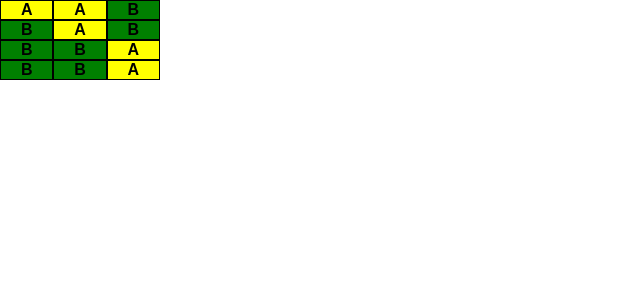
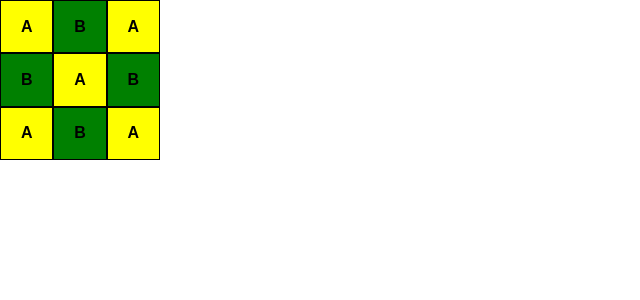
Before and after one commit to Ladrillo/oreka, a React (Create React App) app: page / in a window 1280 px wide. Shown: the top 300 px of the page, without its empty margins (0-640 px from the left). Built offline with nearby package versions, Linux system fonts and the light colour scheme.

Commit message:
refactor a little

```diff
--- a/src/components/Board.js
+++ b/src/components/Board.js
@@ -27,13 +27,12 @@ export default class Board extends React.Component {
     super(props);
     this.state = {
       board: [
-        ['A', 'A', 'B'],
-        ['B', 'A', 'B'],
-        ['B', 'B', 'A'],
-        ['B', 'B', 'A'],
+        [{value: 'A'}, {value: 'B'}, {value: 'A'}],
+        [{value: 'B'}, {value: 'A'}, {value: 'B'}],
+        [{value: 'A'}, {value: 'B'}, {value: 'A'}],
       ],
       size: {
-        x: 10, y: 5
+        x: 10, y: 10
       }
     };
   }
@@ -46,7 +45,7 @@ export default class Board extends React.Component {
         {
           board.map((row, y) => (
             row.map((cell, x) => (
-              <Cell x={x} y={y} value={board[y][x]} />
+              <Cell x={x} y={y} item={board[y][x]} />
             ))
           ))
         }
--- a/src/components/Cell.js
+++ b/src/components/Cell.js
@@ -11,10 +11,10 @@ const StyledCell = styled.div`
   font-weight: bold;
 `;
 
-export default function Cell({ x, y, value }) {
+export default function Cell({ x, y, item }) {
   return (
-    <StyledCell value={value}>
-      {value}
+    <StyledCell value={item.value}>
+      {item.value}
     </StyledCell>
   );
 }
```
